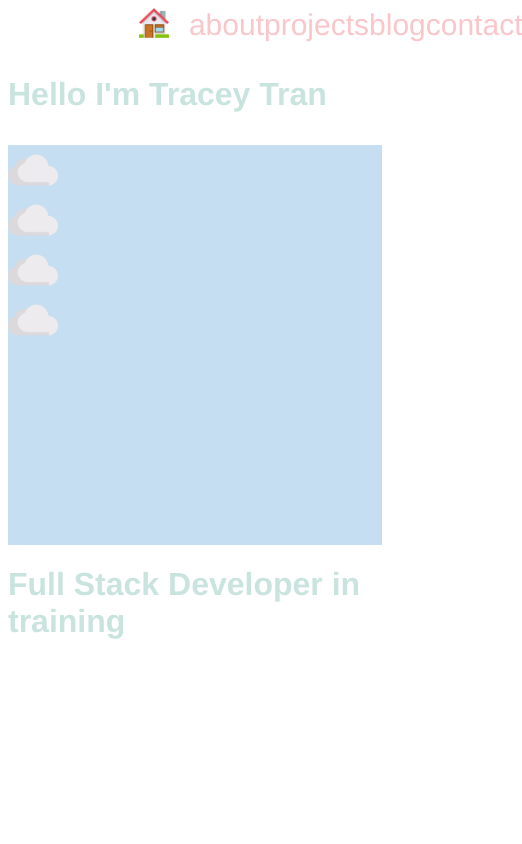
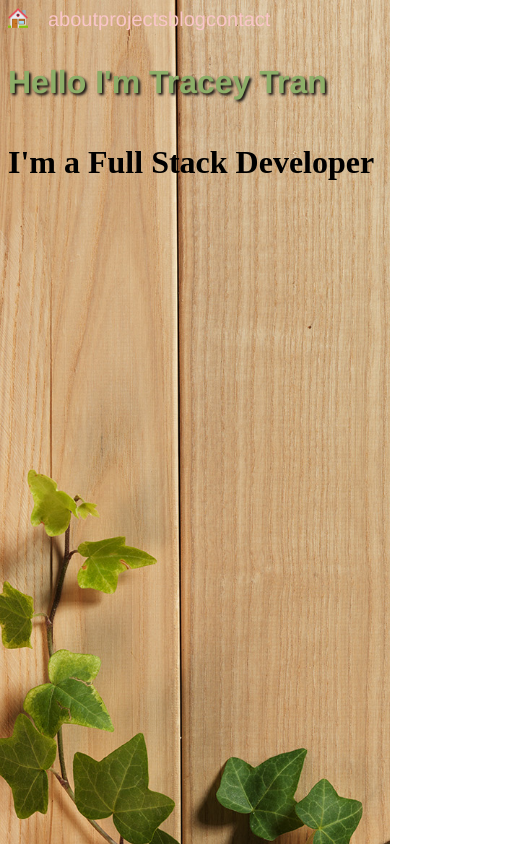
Before and after one commit to TTdev10/Portfolio, a plain HTML site: page index.html in a window 390 px wide. Shown: the whole page, 522 px wide, since content can reach past the window. Drawn offline with Linux system fonts and the light colour scheme.

Commit message:
add background image across all the pages

```diff
--- a/index.html
+++ b/index.html
@@ -6,40 +6,27 @@
         <link rel="title icon" href="img/smile.png">
 		    <meta name="viewport" content="width=device-width, initial-scale=1.0">
 		    <link rel="stylesheet" href="styles/style.css">
-
     </head>
 
-    <body>
+    <body class="backgroundimage">
         <header class="navBar">
 			      <nav class="navBarElements">
-
 				<!-- <div>Icons made by <a href="https://www.flaticon.com/free-icon/house_619032?term=house&page=1&position=96" title="Freepik">Freepik</a> from <a href="https://www.flaticon.com/" title="Flaticon">www.flaticon.com</a></div> -->
-
-            <a class="navBarButton" href="#"><img src="img/house.png" alt="house icon" style="width: 30px; margin-right:20px;"></a>
+                <a class="navBarButton" href="#"><img src="img/house.png" alt="house icon" style="width: 20px; margin-right:20px;"></a>
                 <a class="navBarButton" href="pages/about.html">about</a>
                 <a class="navBarButton" href="pages/project.html">projects</a>
                 <a class="navBarButton" href="pages/blog.html">blog</a>
                 <a class="navBarButton" href="pages/contact.html">contact</a>
 			      </nav>
-
        </header>
 
        <div class="introContainer">
-           <h1 id="intro">Hello I'm Tracey Tran</h1>
-       </div>
-
-       <div class="mainCoverImage">
-            <div class="movingCloud">
-                <img class="clouds" src="img/cloud.png">
-                <img class="clouds" src="img/cloud.png">
-                <img class="clouds" src="img/cloud.png">
-                <img class="clouds" src="img/cloud.png">
-            </div>
+           <h1 id="introMain">Hello I'm Tracey Tran</h1>
        </div>
 
        <div>
-           <h1 id="introFSD"> Full Stack Developer in training </h1>
+           <h1 >I'm a Full Stack Developer</h1>
        </div>
+    </body>
 
-    </body>
 </html>
--- a/styles/style.css
+++ b/styles/style.css
@@ -1,34 +1,42 @@
+
+/* index */
+.backgroundimage {
+  background-image: url("../img/woodenBackground.jpg");
+  background-repeat: no-repeat;
+  background-attachment: fixed;
+  background-size: cover
+}
 
 .navBar{
     display: flex;
-    justify-content: center;
+    justify-content: ;
 }
 
 .navBarElements{
     width: 30%;
-    text-align: center;
+    text-align: left;
     display: flex;
 	justify-content: space-around;
-    font-family: helvetica;
-    font-size: 30px;
 	max-width: 100%;
-
 }
 
 .navBarButton {
     text-decoration: none;
-    color: #F9C6C9;
+    color: #262A10;
+    font-family: helvetica;
+    font-size: 30px;
 }
 
 .navBarButton:hover{
     text-decoration: none;
-    color: #C9E4DE;
+    color: #8CAE68;
 }
 
-#intro{
-    color: #C9E4DE;
+#introMain{
+    color: #8CAE68;
     font-family: helvetica;
-    display: flex
+    text-shadow: 2px 2px 3px #0f0c0c;
+
 }
 
 .introContainer{
@@ -38,7 +46,7 @@
 }
 
 #introFSD{
-    color: #C9E4DE;
+    color: #262A10;
     font-family: helvetica;
     display: flex;
     flex-flow: row-reverse wrap;
@@ -62,31 +70,49 @@
     height: 400px;
 }
 
+.headingOne{
+    text-align: center;
+	color: #262A10
+}
+
+/* about  */
 #about{
-    color: #C9E4DE;
+    color: #262A10;
     font-family: helvetica;
     text-align: center;
 
 }
 
-.aboutMe{
-    text-align: center;
-    font-family: helvetica;
-    font-size: 16px;
-    color: #6d6875;
+.aboutSection{
+    display: flex;
+	flex-direction: column;
 }
 
+.aboutSubheading{
+   text-align: center;
 
-.clouds {
-    width: 50px;
+}
+.aboutSection p{
+	margin: auto 10%;
 
 }
 
-.movingCloud{
-	display: flex;
-	flex-direction: column;
-	justify-content: space-around;
-    transition-timing-function:  ease;
-    transition-property: opacity, left;
-    transition-duration: 2s, 4s;
+/* contact */
+#contactForm {
+	border: 2px solid grey;
+	padding: 20px 25px 20px 25px;
+    width: 40%;
+    margin: 0 auto;
 }
+
+#contactForm input {
+	margin-bottom: 10px;
+}
+
+@media only screen and (max-width: 600px) {
+.navBarButton {
+    text-decoration: none;
+    color: #F9C6C9;
+    font-family: helvetica;
+    font-size: 20px;
+}
```
Also changed, not shown: pages/about.html (+10 -9 lines), pages/blog.html (+14 -3 lines), pages/contact.html (+19 -12 lines), pages/project.html (+10 -2 lines), img/woodenBackground.jpg (added). Lines whose indentation alone changed are shown as unchanged.
